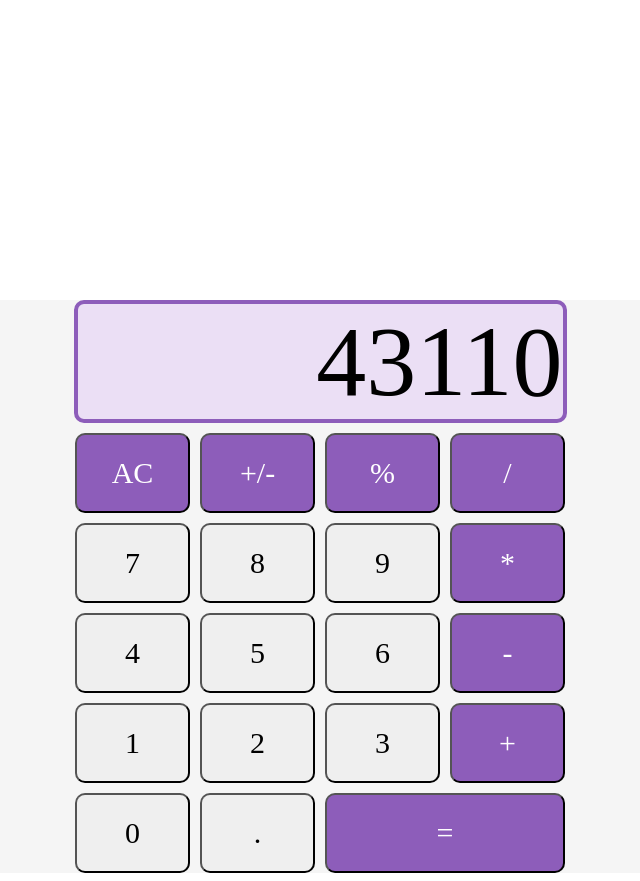
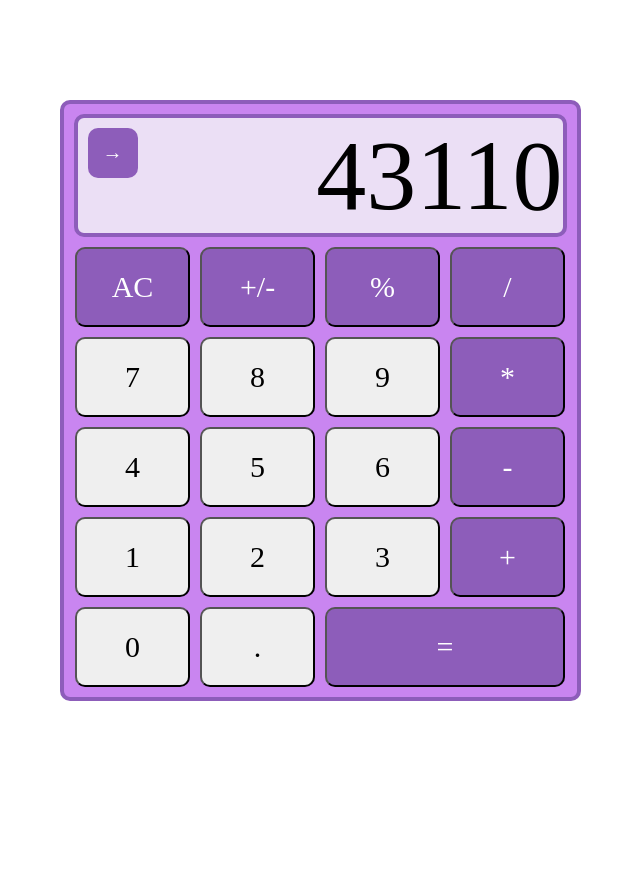
Before and after one commit to camrynbrown/calculator, a plain HTML site: page index.html in a window 1280 px wide. Shown: the whole page, without its empty margins (320-960 px from the left). After the commit the page ends 800 px from the top, so only its background shows below. Drawn offline with Linux system fonts and the light colour scheme.

Commit message:
Fixed the calculator skeleton.
Added a backspace button.

```diff
--- a/index.html
+++ b/index.html
@@ -8,7 +8,10 @@
 </head>
 <body>
     <div id="container">
-        <div id="display">43110</div>
+        <div id="display">
+            <button id="backspace">→</button>
+            <div class ="text">43110</div>
+        </div>
         <div class="top row">
             <button class="purple">AC</button>
             <button class="purple">+/-</button>
--- a/style.css
+++ b/style.css
@@ -1,14 +1,24 @@
 * {
     font-family: "Comfortaa";
+}
+
+html, body {
+    height: 100%;
+    margin: 0;
+    display: flex;
+    justify-content: center;
+    align-items: center;
 }
 
 #container {
     display: flex;
     gap: 10px;
     flex-wrap: wrap;
-    justify-content: center;
-    margin-top: 300px;
-    background-color: whitesmoke;
+    background-color: rgb(201, 133, 240);
+    width: min-content;
+    padding: 10px;
+    border: 4px solid #8d5dba;
+    border-radius: 10px;
 }
 
 #display {
@@ -18,6 +28,8 @@
     text-align: right;
     background-color: #ebdff5;
     border-radius: 10px;
+    display: flex;
+
 }
 
 .row {
@@ -41,3 +53,23 @@ button {
 .equals {
     width: 240px;
 }
+
+#backspace {
+    border: none;
+    background-color: #8d5dba;
+    width: 50px;
+    height: 50px;
+    display: flex;
+    align-items: center;
+    justify-content: center;
+    color: white;
+    font-size: 20px;
+    border-radius: 10px;
+    margin-top: 10px;
+    margin-left: 10px;
+}
+
+.text {
+    flex-grow: 1;
+    text-align: right;
+}
```
